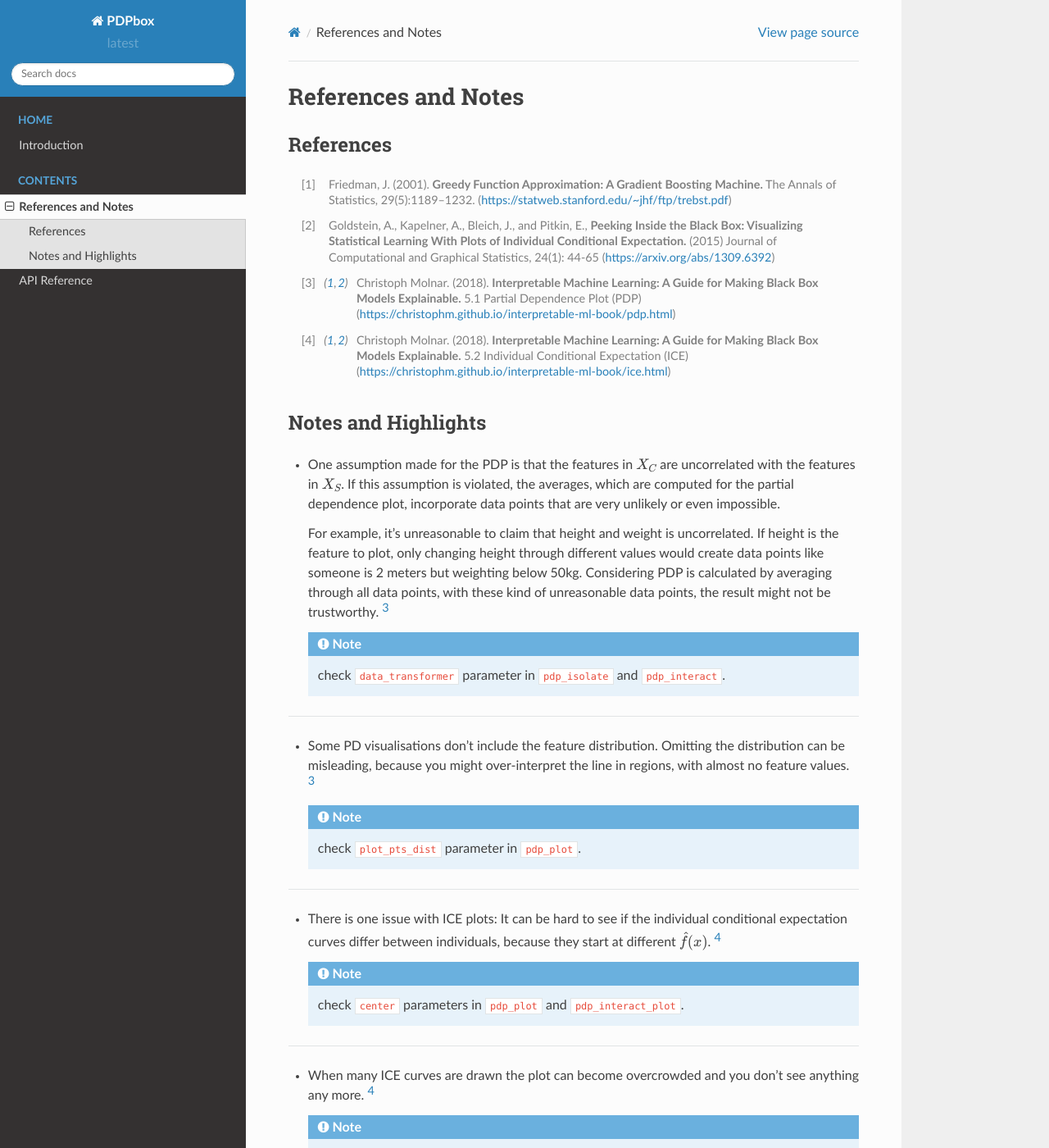
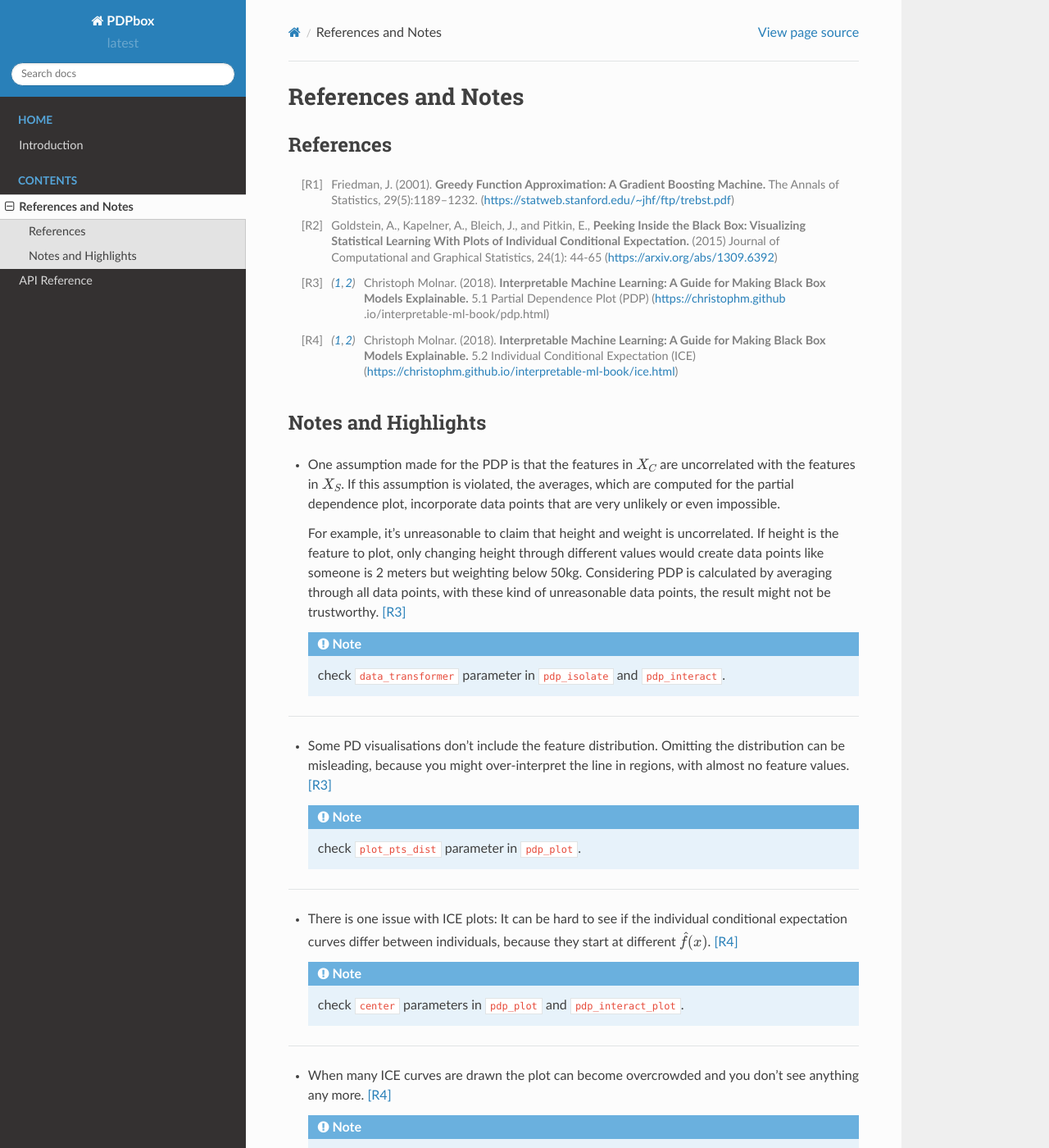
Before and after one commit to SauceCat/PDPbox, a Sphinx documentation site: the page built from docs/papers.rst, in a window 1280 px wide and 1400 px high. Shown: the whole window at 82% size. Built offline with Sphinx 7.4.7 and the Read the Docs theme 2.0.0, drawn with Linux system fonts in a browser that asks for light colours.

Commit message:
Missing citation in documentation

```diff
--- a/docs/papers.rst
+++ b/docs/papers.rst
@@ -1,54 +1,61 @@
-
 References and Notes
 ====================
 
 References
 ----------
 
-.. [1] Friedman, J. (2001). **Greedy Function Approximation: A Gradient Boosting Machine.**
+.. [R1] Friedman, J. (2001). **Greedy Function Approximation: A Gradient Boosting Machine.**
    The Annals of Statistics, 29(5):1189–1232. (https://statweb.stanford.edu/~jhf/ftp/trebst.pdf)
 
-.. [2] Goldstein, A., Kapelner, A., Bleich, J., and Pitkin, E., **Peeking Inside the Black Box:
-   Visualizing Statistical Learning With Plots of Individual Conditional Expectation.**
-   (2015) Journal of Computational and Graphical Statistics, 24(1): 44-65 (https://arxiv.org/abs/1309.6392)
+.. [R2] Goldstein, A., Kapelner, A., Bleich, J., and Pitkin, E., **Peeking Inside the Black
+   Box: Visualizing Statistical Learning With Plots of Individual Conditional Expectation.**
+   (2015) Journal of Computational and Graphical Statistics, 24(1): 44-65
+   (https://arxiv.org/abs/1309.6392)
 
-.. [3] Christoph Molnar. (2018). **Interpretable Machine Learning: A Guide for Making Black Box Models Explainable.**
-   5.1 Partial Dependence Plot (PDP) (https://christophm.github.io/interpretable-ml-book/pdp.html)
+.. [R3] Christoph Molnar. (2018). **Interpretable Machine Learning: A Guide for Making
+   Black Box Models Explainable.** 5.1 Partial Dependence Plot (PDP) (https://christophm.github
+   .io/interpretable-ml-book/pdp.html)
 
-.. [4] Christoph Molnar. (2018). **Interpretable Machine Learning: A Guide for Making Black Box Models Explainable.**
-   5.2 Individual Conditional Expectation (ICE) (https://christophm.github.io/interpretable-ml-book/ice.html)
+.. [R4] Christoph Molnar. (2018). **Interpretable Machine Learning: A Guide for Making
+   Black Box Models Explainable.** 5.2 Individual Conditional Expectation (ICE)
+   (https://christophm.github.io/interpretable-ml-book/ice.html)
 
 Notes and Highlights
 --------------------
 
--  One assumption made for the PDP is that the features in :math:`X_{C}` are uncorrelated with the features in :math:`X_{S}`.
-   If this assumption is violated, the averages, which are computed for the partial dependence plot,
-   incorporate data points that are very unlikely or even impossible.
+-  One assumption made for the PDP is that the features in :math:`X_{C}` are uncorrelated with the
+   features in :math:`X_{S}`. If this assumption is violated, the averages, which are computed
+   for the partial dependence plot, incorporate data points that are very unlikely or even
+   impossible.
 
-   For example, it's unreasonable to claim that height and weight is uncorrelated. If height is the feature to plot, only changing
-   height through different values would create data points like someone is 2 meters but weighting below 50kg. Considering
-   PDP is calculated by averaging through all data points, with these kind of unreasonable data points, the result might not
-   be trustworthy. [3]_
+   For example, it's unreasonable to claim that height and weight is uncorrelated. If height is the
+   feature to plot, only changing height through different values would create data points like
+   someone is 2 meters but weighting below 50kg. Considering PDP is calculated by averaging
+   through all data points, with these kind of unreasonable data points, the result might not
+   be trustworthy. [R3]_
 
    .. note:: check :code:`data_transformer` parameter in :code:`pdp_isolate` and :code:`pdp_interact`.
 
 ------------
 
--  Some PD visualisations don’t include the feature distribution. Omitting the distribution can be misleading,
-   because you might over-interpret the line in regions, with almost no feature values. [3]_
+-  Some PD visualisations don’t include the feature distribution. Omitting the distribution can be
+   misleading, because you might over-interpret the line in regions, with almost no feature
+   values. [R3]_
 
    .. note:: check :code:`plot_pts_dist` parameter in :code:`pdp_plot`.
 
 ------------
 
--  There is one issue with ICE plots: It can be hard to see if the individual conditional expectation curves differ
-   between individuals, because they start at different :math:`\hat{f}(x)`. [4]_
+-  There is one issue with ICE plots: It can be hard to see if the individual conditional
+   expectation curves differ between individuals, because they start at different :math:`\hat{f}
+   (x)`. [R4]_
 
    .. note:: check :code:`center` parameters in :code:`pdp_plot` and :code:`pdp_interact_plot`.
 
 ------------
 
 
--  When many ICE curves are drawn the plot can become overcrowded and you don’t see anything any more. [4]_
+-  When many ICE curves are drawn the plot can become overcrowded and you don’t see anything any
+   more. [R4]_
 
    .. note:: check :code:`frac_to_plot` and :code:`cluster` parameters in :code:`pdp_plot` and :code:`pdp_interact_plot`.
```
Also changed, not shown: docs/index.rst (+10 -9 lines).
